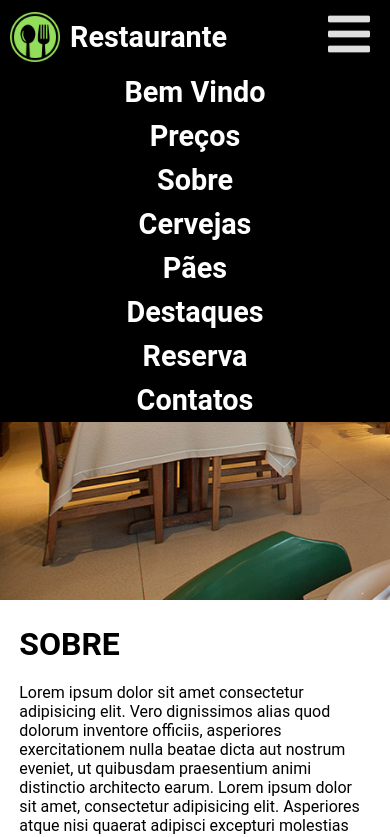
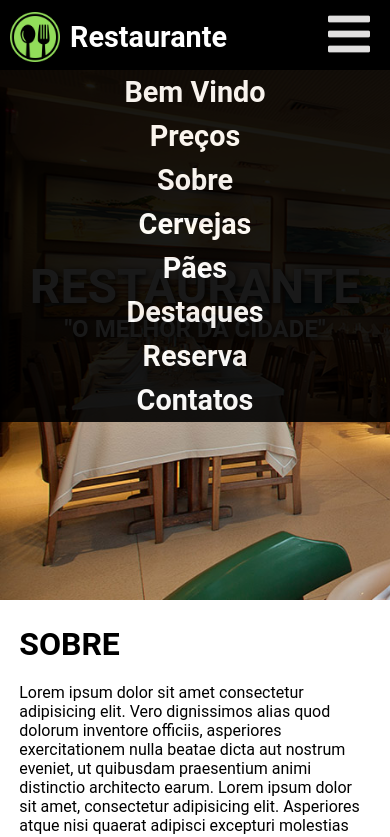
Before and after one commit to LucasCosta-Dev/Restaurante, a plain HTML site: page src/index.html in a window 390 px wide. Both pictures are taken after a click on the link 349 px from the left and 46 px from the top of the page. Shown: the top 837 px of the page. Drawn offline with nearby package versions, Linux system fonts and the light colour scheme; files that its build step writes are made by us from their sources; a web font is replaced by a local one.

Commit message:
add efeito scroll

```diff
--- a/src/sass/_reset.scss
+++ b/src/sass/_reset.scss
@@ -13,4 +13,5 @@
 
 html{
     min-height: 100vh;
+    scroll-behavior: smooth;
 }
--- a/src/sass/grid/_row.scss
+++ b/src/sass/grid/_row.scss
@@ -84,7 +84,7 @@
     .mobile-menu {
         display: block;
         ul {
-            opacity: 0;
+            opacity: 0%;
             transition: 1s;
             background-color: black;
             width: 100%;
@@ -94,7 +94,7 @@
             text-align: center;
         }
         .show-menu {
-            opacity: 1 !important;
+            opacity: 90% !important;
         }
     }
     .row-footer {
```
Also changed, not shown: src/css/global.css, 1 other file.
